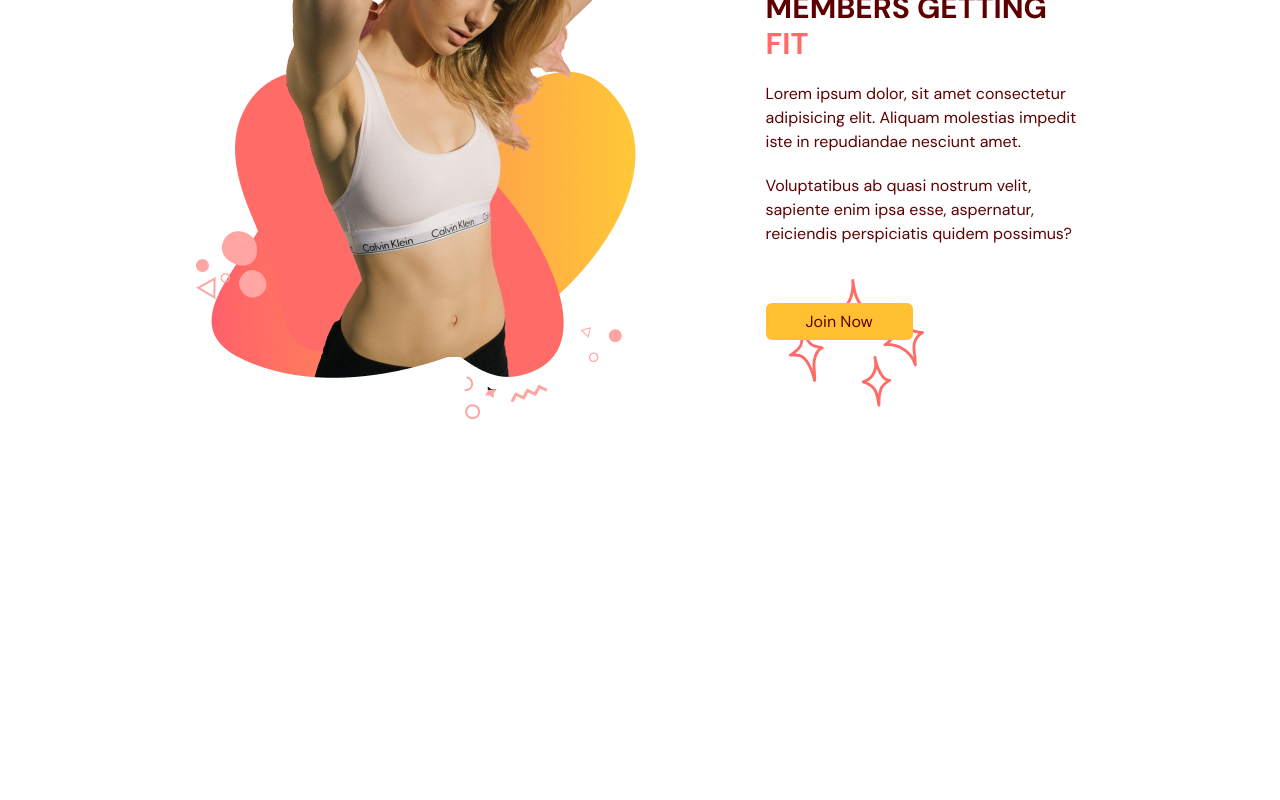
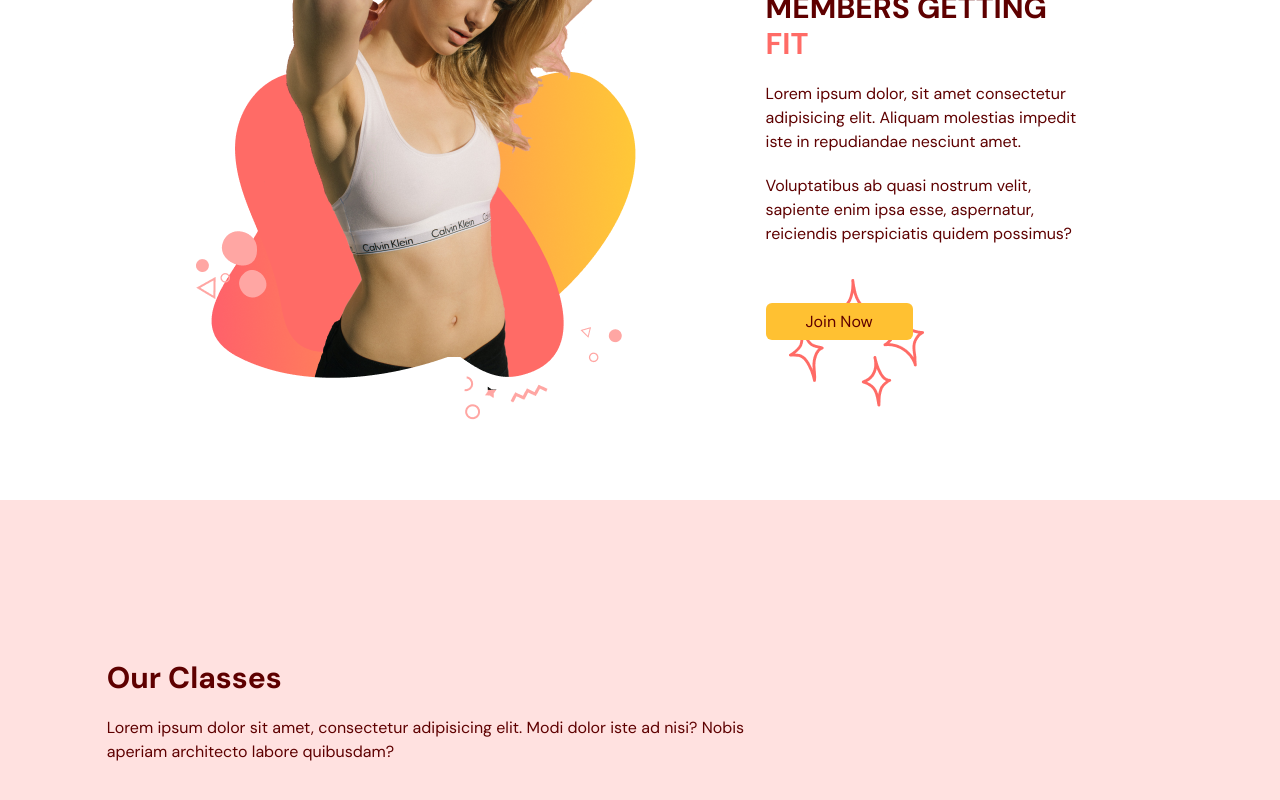
Before and after one commit to elsacodesid/gym-app, a React (Vite) app: page / in a window 1280 px wide. Shown: the part 1745-2545 px from the top of the page. Before the commit the page ends 2245 px from the top, so only its background shows below. Built offline with nearby package versions, Linux system fonts and the light colour scheme.

Commit message:
update our classes

```diff
--- a/src/App.tsx
+++ b/src/App.tsx
@@ -3,6 +3,7 @@
 import { useState, useEffect } from 'react';
 import { SelectedPage } from '@/shared/types';
 import Benefits from "@/scenes/benefits"
+import OurClasses from './scenes/OurClasses';
 
 function App() {
     const [selectedPage, setSelectedPage] = useState<SelectedPage>(
@@ -31,6 +32,8 @@
             />
             <Home setSelectedPage={setSelectedPage} />
             <Benefits setSelectedPage={setSelectedPage} />
+            <OurClasses setSelectedPage={setSelectedPage} />
+
         </div>
     );
 }
--- /dev/null
+++ b/src/scenes/OurClasses/index.tsx
@@ -0,0 +1,46 @@
+import { SelectedPage } from '@/shared/types';
+import image1 from '@/assets/image1.png';
+import image2 from '@/assets/image2.png';
+import image3 from '@/assets/image3.png';
+import image4 from '@/assets/image4.png';
+import image5 from '@/assets/image5.png';
+import image6 from '@/assets/image6.png';
+import { motion } from 'framer-motion';
+import HText from '@/shared/HText';
+
+type Props = {
+    setSelectedPage: (value: SelectedPage) => void;
+};
+
+const OurClasses = ({ setSelectedPage }: Props) => {
+    return (
+        <section id="ourclasses" className="w-full bg-primary-100 py-40">
+            <motion.div
+                onViewportEnter={() => setSelectedPage(SelectedPage.OurClasses)}
+            >
+                <motion.div
+                    className="mx-auto w-5/6"
+                    initial="hidden"
+                    whileInView="visible"
+                    viewport={{ once: true, amount: 0.5 }}
+                    transition={{ duration: 0.5 }}
+                    variants={{
+                        hidden: { opacity: 0, x: -50 },
+                        visible: { opacity: 1, x: 0 },
+                    }}
+                >
+                    <div className="md:w-3/5">
+                        <HText>Our Classes</HText>
+                        <p className="py-5">
+                            Lorem ipsum dolor sit amet, consectetur adipisicing
+                            elit. Modi dolor iste ad nisi? Nobis aperiam
+                            architecto labore quibusdam?
+                        </p>
+                    </div>
+                </motion.div>
+            </motion.div>
+        </section>
+    );
+};
+
+export default OurClasses;
```
